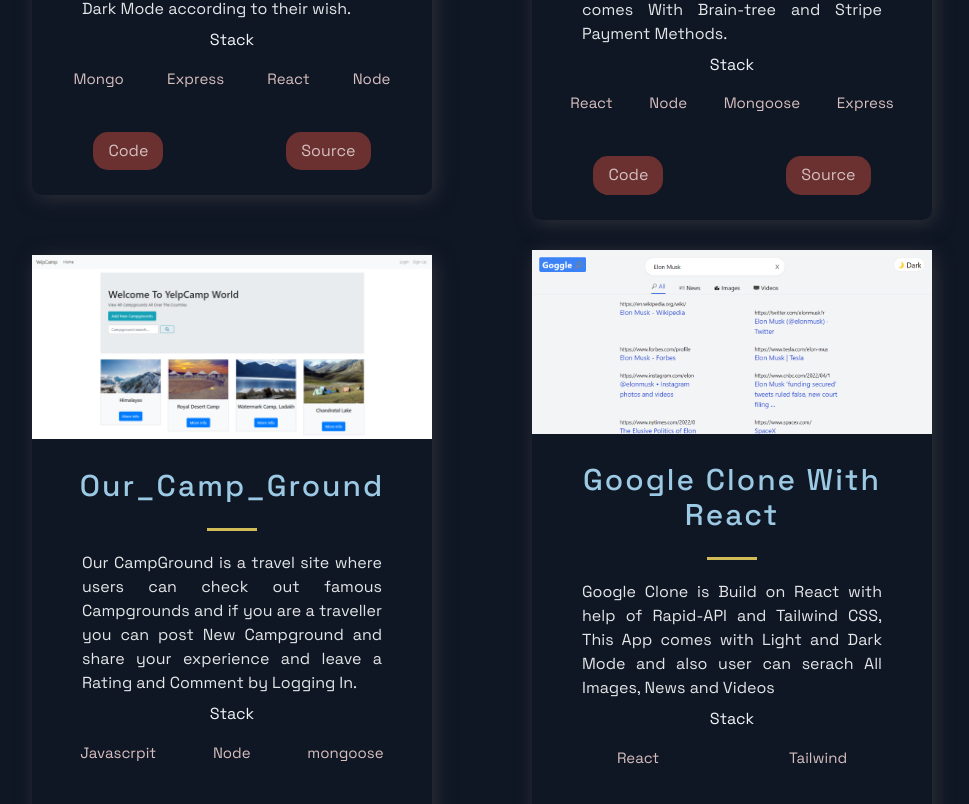
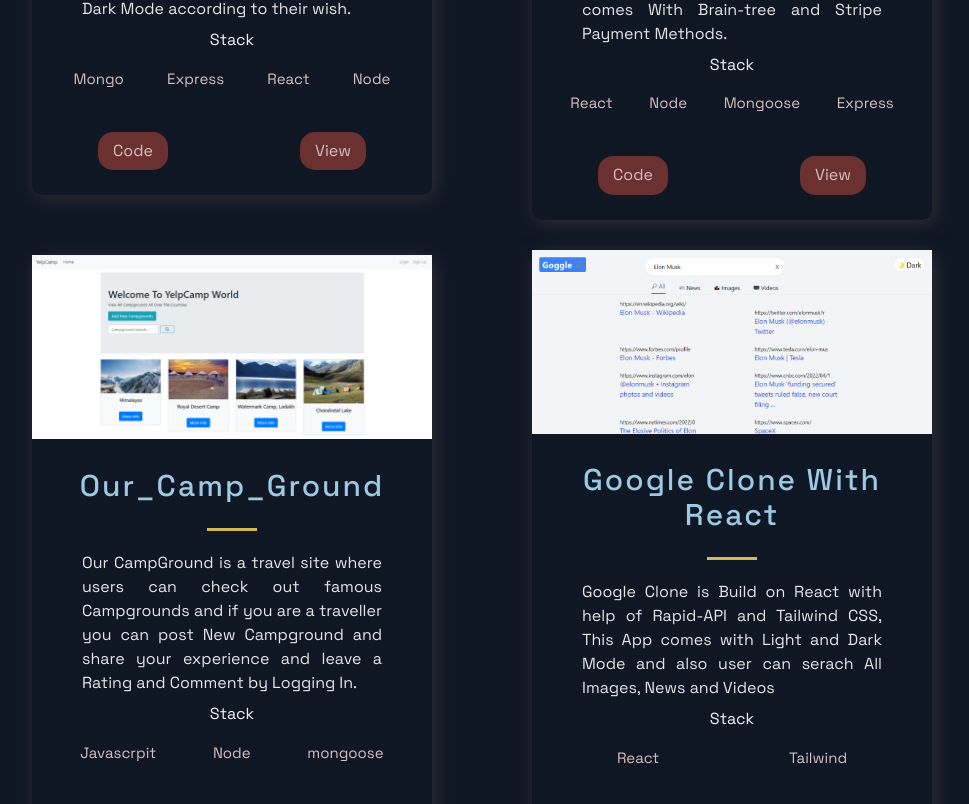
Before and after one commit to Sivaram01/my-portfolio-app-official, a Next.js app: page / in a window 1280 px wide. Shown: the part 1351-2155 px from the top of the page, without its empty margins (158-1127 px from the left). Built offline with nearby package versions, Linux system fonts and the light colour scheme.

Commit message:
small change with btn

```diff
--- a/src/components/Projects/Projects.js
+++ b/src/components/Projects/Projects.js
@@ -28,7 +28,7 @@
             </div>
             <UtilityList>
               <ExternalLinks href={p.code} target="_blank">Code</ExternalLinks>
-              <ExternalLinks href={p.source} target="_blank">Source</ExternalLinks>
+              <ExternalLinks href={p.source} target="_blank">View</ExternalLinks>
             </UtilityList>
           </BlogCard>
         );
```
